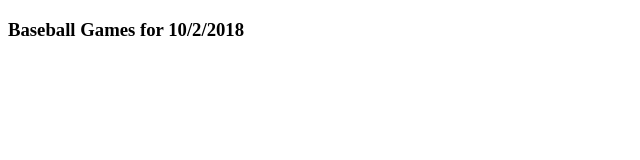
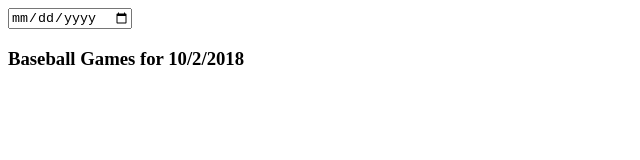
Before and after one commit to edwhelan/WhatsTheGame, a Gatsby site: page / in a window 1280 px wide. Shown: the whole page, without its empty margins (0-640 px from the left). Built offline with nearby package versions, Linux system fonts and the light colour scheme; Gatsby itself is replaced by a stand-in of ours; no server answers.

Commit message:
add date form

```diff
--- a/src/pages/index.js
+++ b/src/pages/index.js
@@ -10,6 +10,13 @@ var yyyy = today.getFullYear();
 
 
  var url = 'https://gd.mlb.com/components/game/mlb/year_' + yyyy+ "/month_"+ mmPlus + '/day_' + ddPlus + '/master_scoreboard.json';
+
+function datePicker(month, day, year){
+
+
+}
+
+
 
 class App extends Component {
   state = { users: [] };
@@ -68,6 +75,10 @@ class App extends Component {
 
 const IndexPage = () => (
   <div>
+    <form>
+      <input type='date' name='gDay'/>
+    </form>
+
     <div id='theGames'>
       <App />
     </div>
```
